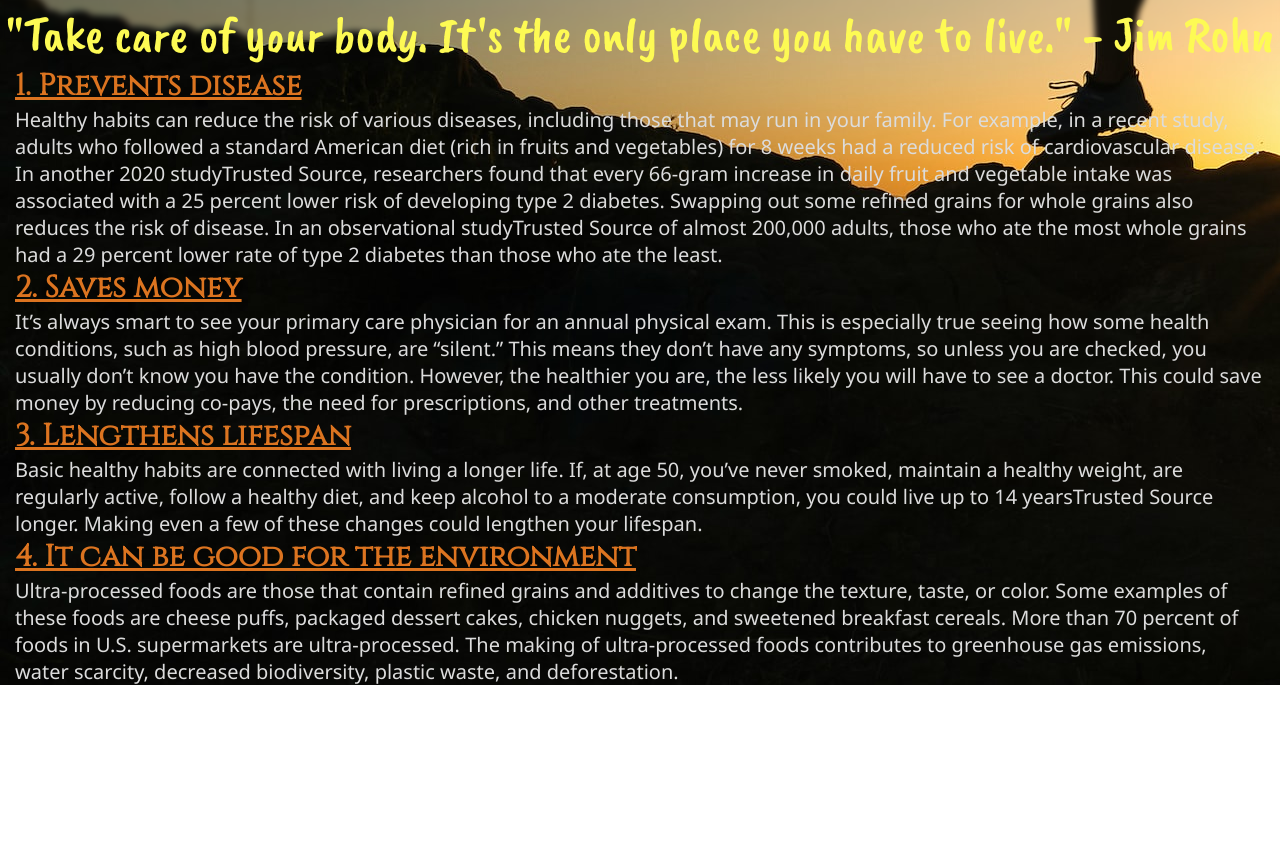
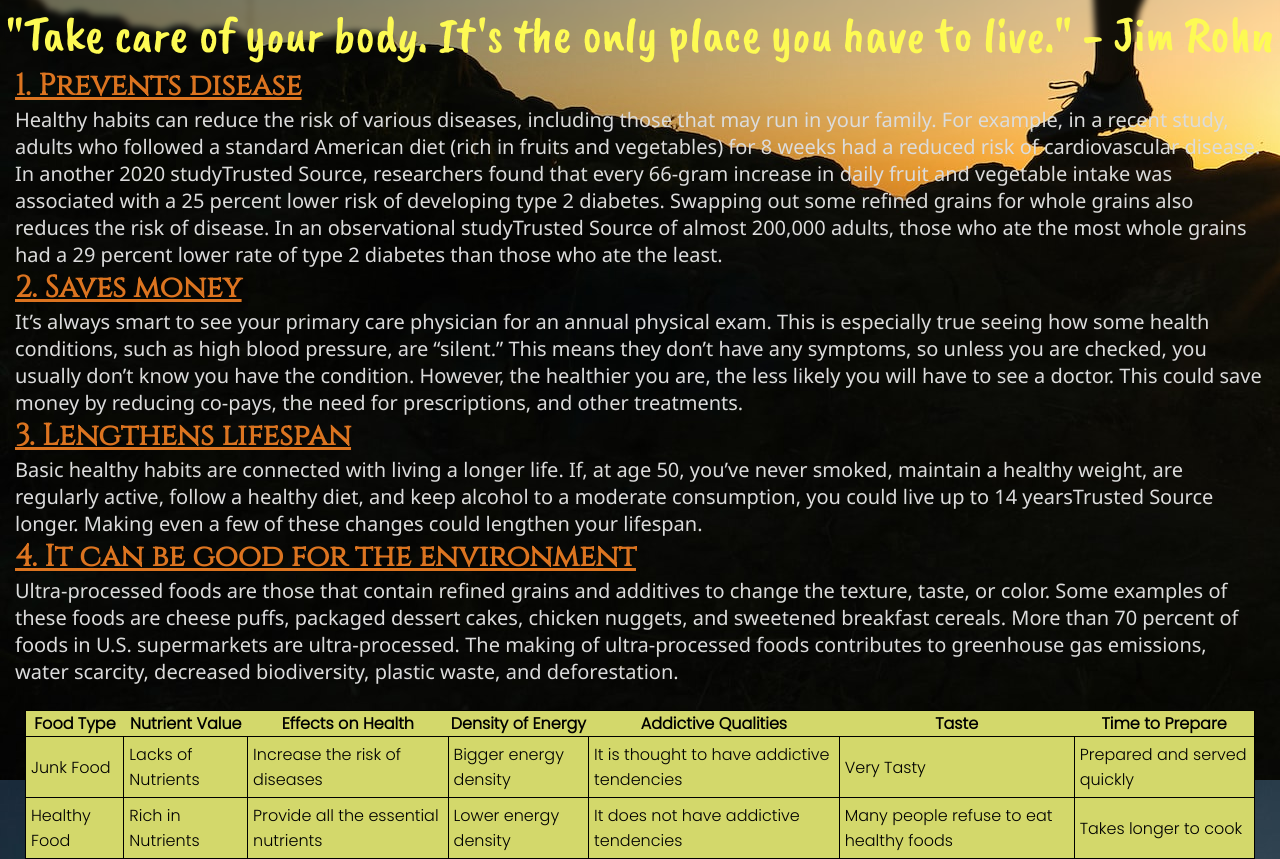
Before and after one commit to nisrina040901/ASSINGMENTS-HTML-AND-CSS-PROJECT, a plain HTML site: page benefits.html in a window 1280 px wide. Shown: the part 793-1652 px from the top of the page. Before the commit the page ends 1478 px from the top, so only its background shows below. Drawn offline with nearby package versions, Linux system fonts and the light colour scheme; a web font is replaced by a local one.

Commit message:
benefit tables

```diff
--- a/benefits.html
+++ b/benefits.html
@@ -98,7 +98,36 @@
 
 </head>
 
-<body>
+<table class="TableBenefits">
+  <tr>
+    <th>Food Type</th>
+    <th>Nutrient Value</th>
+    <th>Effects on Health</th>
+    <th>Density of Energy</th>
+    <th>Addictive Qualities</th>
+    <th>Taste</th>
+    <th>Time to Prepare</th>
+  </tr>
+  <tr>
+    <td>Junk Food</td>
+    <td>Lacks of Nutrients</td>
+    <td>Increase the risk of diseases</td>
+    <td>Bigger energy density</td>
+    <td>It is thought to have addictive tendencies</td>
+    <td>Very Tasty</td>
+    <td>Prepared and served quickly</td>
+  </tr>
+  <tr>
+    <td>Healthy Food</td>
+    <td>Rich in Nutrients</td>
+    <td>Provide all the essential nutrients</td>
+    <td>Lower energy density</td>
+    <td>It does not have addictive tendencies</td>
+    <td>Many people refuse to eat healthy foods</td>
+    <td>Takes longer to cook</td>
+  </tr>
+</table>
+
 
 </body>
 
--- a/style.css
+++ b/style.css
@@ -116,107 +116,6 @@ img {
   background: #34495e;
 }
 
-/*.nav-area{
-  position: absolute;
-  top: 15%;
-  left: 18%;
-  -webkit-transform: translate(-20%, -20%);
-  transform: translate(-8%, 20%);
-}
-
-.nav-area ul ul {
-  position: absolute;
-  padding: 0;
-  min-width: 160px;
-  display: none;
-  top: 100%;
-  left: 0;
-}
-
-.nav-area ul li a {
-  color: white;
-  text-decoration: none;
-  font-size: 1.1em;
-  text-transform: uppercase;
-  font-weight: 450;
-  width: 125px;
-  -webkit-transition: all 0.2s ease-in-out;
-  transition: all 0.2s ease-in-out;
-  margin-left: 2.1em;
-}
-
-.nav-area ul li a:hover {
-  color: #fddb3a;
-}
-
-.nav-area li .dot {
-  width: 6px;
-  height: 6px;
-  background: #fddb3a;
-  border-radius: 60%;
-  opacity: 0;
-  -webkit-transform: translateX(40px);
-  transform: translateX(40px);
-  -webkit-transition: all 0.2s ease-in-out;
-  transition: all 0.2s ease-in-out;
-}
-
-.nav-area a:nth-child(1):hover~.dot {
-  -webkit-transform: translateX(59px);
-  transform: translateX(59px);
-  -webkit-transition: all 0.2s ease-in-out;
-  transition: all 0.2s ease-in-out;
-  opacity: 1;
-}
-
-.nav-area a:nth-child(2):hover~.dot {
-  -webkit-transform: translateX(199px);
-  transform: translateX(199px);
-  -webkit-transition: all 0.2s ease-in-out;
-  transition: all 0.2s ease-in-out;
-  opacity: 1;
-}
-
-.nav-area a:nth-child(3):hover~.dot {
-  -webkit-transform: translateX(375px);
-  transform: translateX(375px);
-  -webkit-transition: all 0.2s ease-in-out;
-  transition: all 0.2s ease-in-out;
-  opacity: 1;
-}
-
-.nav-area a:nth-child(4):hover~.dot {
-  -webkit-transform: translateX(524px);
-  transform: translateX(524px);
-  -webkit-transition: all 0.2s ease-in-out;
-  transition: all 0.2s ease-in-out;
-  opacity: 1;
-}
-
-.nav-area a:nth-child(5):hover~.dot {
-  -webkit-transform: translateX(645px);
-  transform: translateX(645px);
-  -webkit-transition: all 0.2s ease-in-out;
-  transition: all 0.2s ease-in-out;
-  opacity: 1;
-}
-
-.nav-area a:nth-child(6):hover~.dot {
-  -webkit-transform: translateX(791px);
-  transform: translateX(791px);
-  -webkit-transition: all 0.2s ease-in-out;
-  transition: all 0.2s ease-in-out;
-  opacity: 1;
-}
-
-.nav-area a:nth-child(7):hover~.dot {
-  -webkit-transform: translateX(933px);
-  transform: translateX(933px);
-  -webkit-transition: all 0.2s ease-in-out;
-  transition: all 0.2s ease-in-out;
-  opacity: 1;
-} */
-
 h3 {
   font-style: italic;
   font-size: 18px;
@@ -322,6 +221,18 @@ h3 {
   padding: 12px;
   border-collapse: collapse;
   background-color: #fff3ca;
+}
+
+.TableBenefits,
+.TableBenefits tr,
+.TableBenefits td {
+ border: 1px solid black;
+ padding: 5px;
+ border-collapse: collapse;
+ margin-top: 25px;
+ margin-left: 25px;
+ background-color: #d3d86b;
+ margin-right: 25px;
 }
 
 .ParagraphThree {
```
